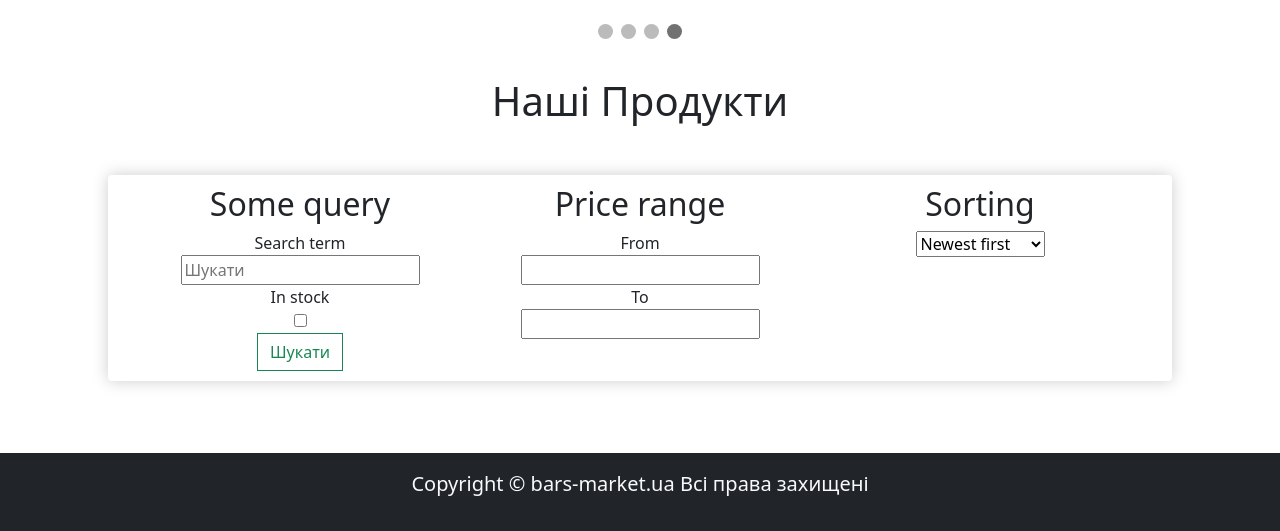
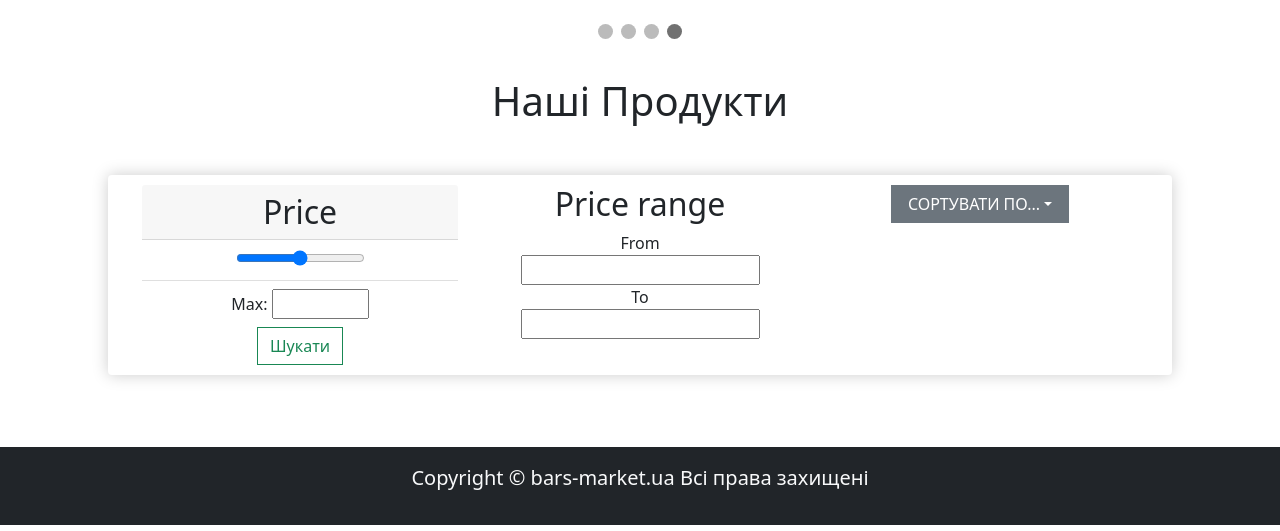
Before and after one commit to barserkaua/Ecommerce-website, a Django app: page / in a window 1280 px wide. Shown: the part 575-1106 px from the top of the page. Run offline with Django 3.2, Linux system fonts and the light colour scheme; data that the repository does not hold is empty.

Commit message:
upgrade sorting menu#2

```diff
--- a/barsmarket/settings.py
+++ b/barsmarket/settings.py
@@ -40,6 +40,7 @@ INSTALLED_APPS = [
     'shop',
     'crispy_forms',
     'phone_field',
+    'django_filters',
 ]
 
 MIDDLEWARE = [
--- a/shop/templates/shop/home.html
+++ b/shop/templates/shop/home.html
@@ -46,18 +46,14 @@
                     <div class="container">
                         <div class="row align-items-start text-center">
                             <div class="col">
-                                <h2>Some query</h2>
-                                <div class="field">
-                                    <label>Search term</label>
-                                    <div class="control">
-                                        <input type="search" name="searched" placeholder="Шукати">
-                                    </div>
-                                </div>
-                                <div class="field">
-                                    <label>In stock</label>
-                                    <div class="control">
-                                        <input type="checkbox" name="instock"{% if instock %}checked="checked"{% endif %}>
-                                    </div>
+                                <h2 class="card-header">Price</h2>
+                                <div class="list-group list-group-flush">
+                                    <li class="list-group-item">
+                                        <input type="range" id="rangeInput" min="0" max="100" oninput="maxPrice.value=this.value"/>
+                                    </li>
+                                    <li class="list-group-item">
+                                        Max: <input type="number" id="maxPrice" onkeyup="rangeInput.value=this.value" min="0" max="100"/>
+                                    </li>
                                 </div>
                                 <div class="field">
                                     <div>
@@ -83,16 +79,11 @@
                                 </div>
                             </div>
                             <div class="col">
-                                <h2 class="is-size-5">Sorting</h2>
-                                <div class="field">
-                                    <div class="select">
-                                        <select name="sorting">
-                                            <!-- fix this shit-->
-                                            <option value="-date_added"{% if sorting == '-date_added' %} selected {% endif %}>Newest first</option>
-                                            <option value="price"{% if sorting == "price" %} selected {% endif %}>Price low-high</option>
-                                            <option value="-price"{% if sorting == "-price" %} selected {% endif %}>Price high-low</option>
-                                        </select>
-                                    </div>
+                                <a href="" class="btn btn-secondary text-uppercase font-weight-bold px-3
+                                      dropdown-toggle" data-bs-toggle="dropdown" >Сортувати по...</a>
+                                <div class="dropdown-menu">
+                                    <a class="dropdown-item" href="{% url 'home' %}">Від дешевих до дорогих</a>
+                                    <a class="dropdown-item" href="{{category.get_url}}">Від дорогих до дешевих</a>
                                 </div>
                             </div>
                         </div>
--- a/shop/urls.py
+++ b/shop/urls.py
@@ -16,4 +16,5 @@ urlpatterns = [
     path('cart/order/', views.createOrder, name='create_order'),
     path('cart/order/successfully/', views.successfullyOrder, name='successfully_order'),
     path('search/', views.search, name='search'),
+    path('sort-cheap/', views.search, name='search'),
 ]
--- a/shop/views.py
+++ b/shop/views.py
@@ -6,6 +6,7 @@ from django.contrib.auth.models import Group, User
 from .forms import SignUpForm, OrderForm
 from django.contrib.auth.forms import AuthenticationForm
 from django.contrib.auth import login, authenticate, logout
+from .filters import ProductFilter
 
 
 def search(request):
@@ -47,18 +48,14 @@ def price_search(request):
 
 
 def home(request, category_slug=None):
-    search_query = request.GET.get('search', '')
-
-    # if search_query:
-    #     posts = Product.objects.filter(name__icontains=search_query)
-    # else:
-    #     posts = Product.objects.all()
-
     category_page = None
     products = None
 
+   # myFilter = ProductFilter(request.GET, queryset=category_page)
+
     if category_slug != None:
         category_page = get_object_or_404(Category, slug=category_slug)
+        #products = Product.objects.all().order_by('price', category=category_page, available=True)
         products = Product.objects.filter(category=category_page, available=True)
     else:
         products = Product.objects.all().filter(available=True)
```
Also changed, not shown: shop/filters.py (added, +8 -0 lines).
